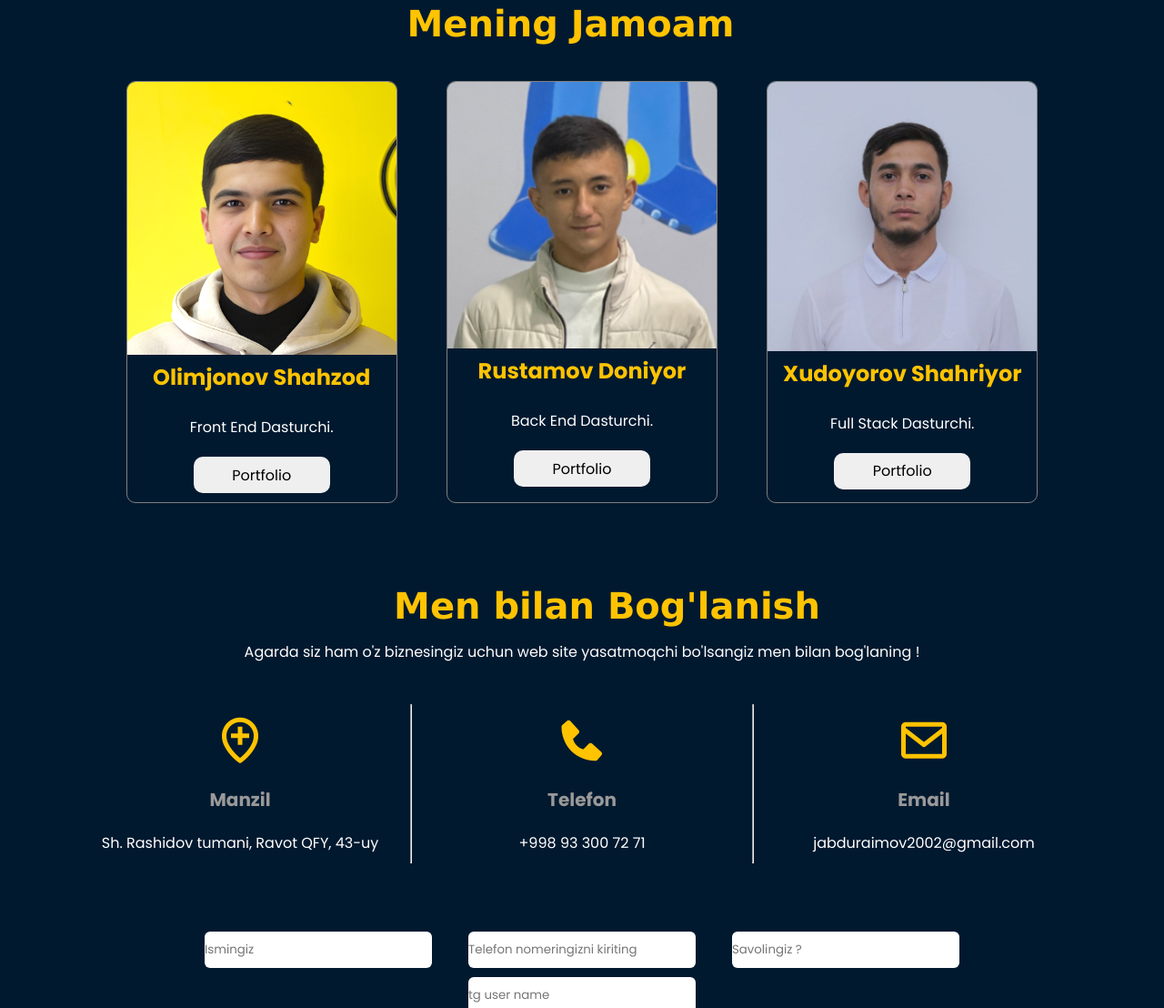
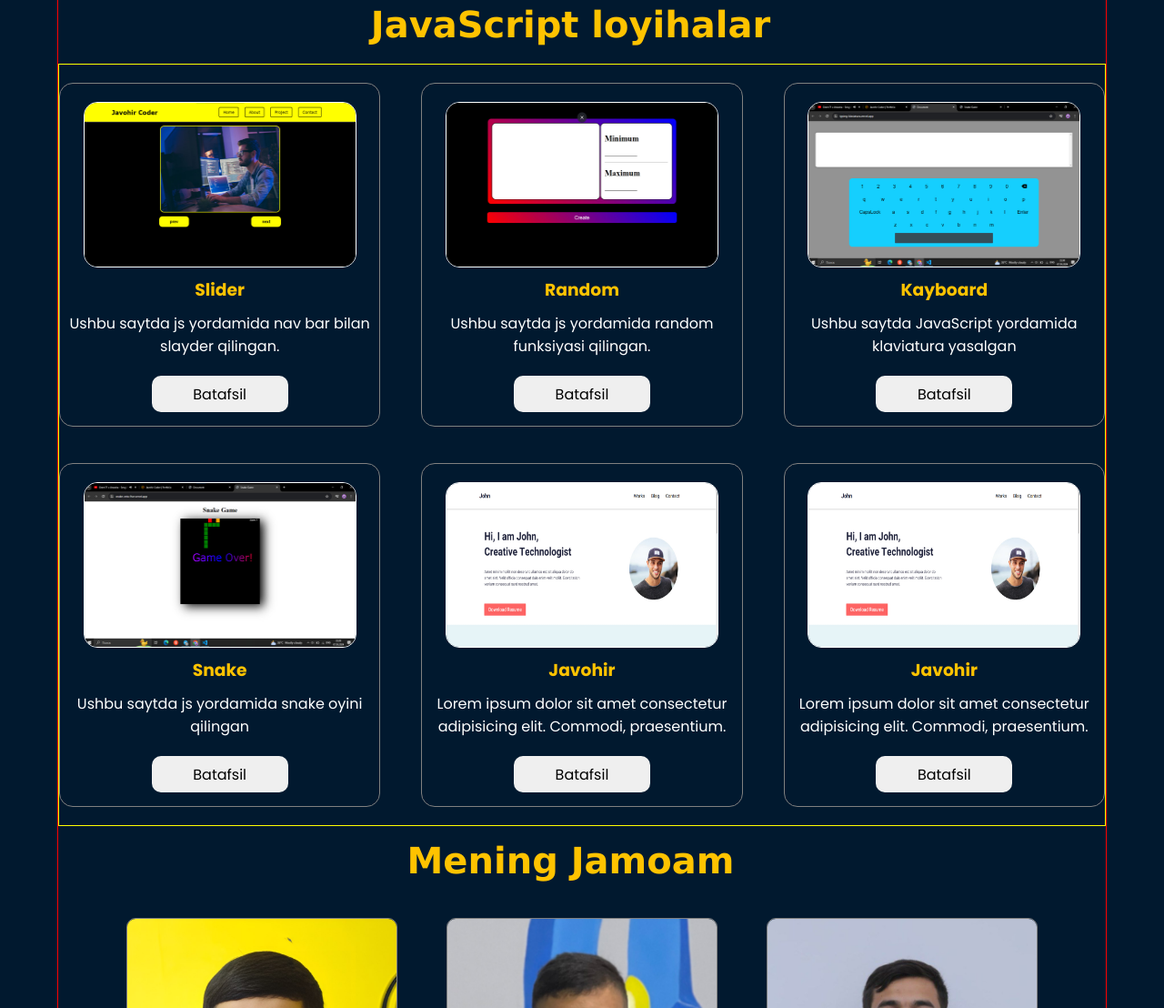
Before and after one commit to Javohir-Programmer/Portfo, a plain HTML site: page index.html in a window 1280 px wide. Shown: the part 3900-5008 px from the top of the page at 91% size. Drawn offline with nearby package versions, Linux system fonts and the light colour scheme.

Commit message:
js proeject

```diff
--- a/index.html
+++ b/index.html
@@ -255,6 +255,73 @@
             </div>
         </div>
 
+        <h1 id="sariq" data-aos="fade-up-right">JavaScript loyihalar</h1>
+
+        <!-- js box -->
+
+        <div class="js-box">
+            <div class="js-box-one" data-aos="fade-right" data-aos-duration="800">
+                <img src="js-1.jpg" alt="">
+                <h3 id="sariq">Slider</h3>
+                <p>
+                    Ushbu saytda js yordamida nav bar bilan slayder qilingan.
+                </p>
+
+                <a href="https://swiper-proyekt.vercel.app/" target="_blank"><button>Batafsil</button></a>
+            </div>
+
+            <div class="js-box-one" data-aos="fade-right" data-aos-duration="1000">
+                <img src="js-2.jpg" alt="">
+                <h3 id="sariq">Random</h3>
+                <p>
+                    Ushbu saytda js yordamida random funksiyasi qilingan.
+                </p>
+
+                <a href="https://random-project-tau.vercel.app/" target="_blank"><button>Batafsil</button></a>
+            </div>
+
+            <div class="js-box-one" data-aos="fade-right" data-aos-duration="1200">
+                <img src="js-3.jpg" alt="">
+                <h3 id="sariq">Kayboard</h3>
+                <p>
+                    Ushbu saytda JavaScript yordamida klaviatura yasalgan
+                </p>
+
+                <a href=""><button>Batafsil</button></a>
+            </div>
+
+            <div class="js-box-one" data-aos="fade-right" data-aos-duration="800">
+                <img src="js-4.jpg" alt="">
+                <h3 id="sariq">Snake</h3>
+                <p>
+                    Ushbu saytda js yordamida snake oyini qilingan
+                </p>
+
+                <a href="https://snake-zeta-five.vercel.app/" target="_blank"><button>Batafsil</button></a>
+            </div>
+
+            <div class="js-box-one" data-aos="fade-right" data-aos-duration="1400">
+                <img src="6.jpg" alt="">
+                <h3 id="sariq">Javohir</h3>
+                <p>
+                    Lorem ipsum dolor sit amet consectetur adipisicing elit. Commodi, praesentium.
+                </p>
+
+                <a href=""><button>Batafsil</button></a>
+            </div>
+
+            <div class="js-box-one" data-aos="fade-right" data-aos-duration="1600">
+                <img src="6.jpg" alt="">
+                <h3 id="sariq">Javohir</h3>
+                <p>
+                    Lorem ipsum dolor sit amet consectetur adipisicing elit. Commodi, praesentium.
+                </p>
+
+                <a href=""><button>Batafsil</button></a>
+            </div>
+
+        </div>
+
         <h1 id="sariq" data-aos="fade-up-right">Mening Jamoam</h1>
         <br>
 
--- a/style.css
+++ b/style.css
@@ -384,7 +384,7 @@ label #btn,
 .project{
     width: 90%;
     height: auto;
-    /* border: 1px solid red; */
+    border: 1px solid red;
     margin: auto;
 }
 
@@ -466,6 +466,74 @@ label #btn,
     color: black;
     box-shadow: 0 0 10px grey;
 }
+/* js - box */
+
+.js-box{
+    width: 100%;
+    height: auto;  /*auto */
+    border: 1px solid yellow;
+    margin-top: 20px;
+    display: flex;
+    flex-wrap: wrap;
+    justify-content: space-between;
+    box-sizing: border-box;
+}
+
+.js-box-one{
+    border: 1px solid grey;
+    width: calc(100% / 3 - 30px);
+    margin: 20px 0;
+    height: auto;
+    padding: 10px;
+    border-radius: 15px;
+    transition: .5s;
+    box-sizing: border-box;
+}
+
+.js-box-one img{
+    width: 90%;
+    height: 180px;
+    display: block;
+    margin: 10px auto;
+    border-radius: 15px;
+    border: 1px solid white;
+}
+
+.js-box-one h3{
+    text-align: center;
+    color: white;
+}
+
+.js-box-one p{
+    color: white;
+    text-align: center;
+    margin-top: 10px;
+}
+
+.js-box-one button{
+    display: block;
+    margin: 20px auto 5px;
+    width: 150px;
+    height: 40px;
+    border-radius: 10px;
+    border: none;
+    font-size: 16px;
+    transition: .8s;
+}
+
+.js-box-one a{
+    text-decoration: none;
+}
+
+.js-box-one button:hover{
+    background-color: #ffc300;
+    color: black;
+    box-shadow: 0 0 10px grey;
+}
+
+
+
+
 
 /* team */
 
```
Also changed, not shown: js-1.jpg (added), js-2.jpg (added), js-3.jpg (added), js-4.jpg (added).
